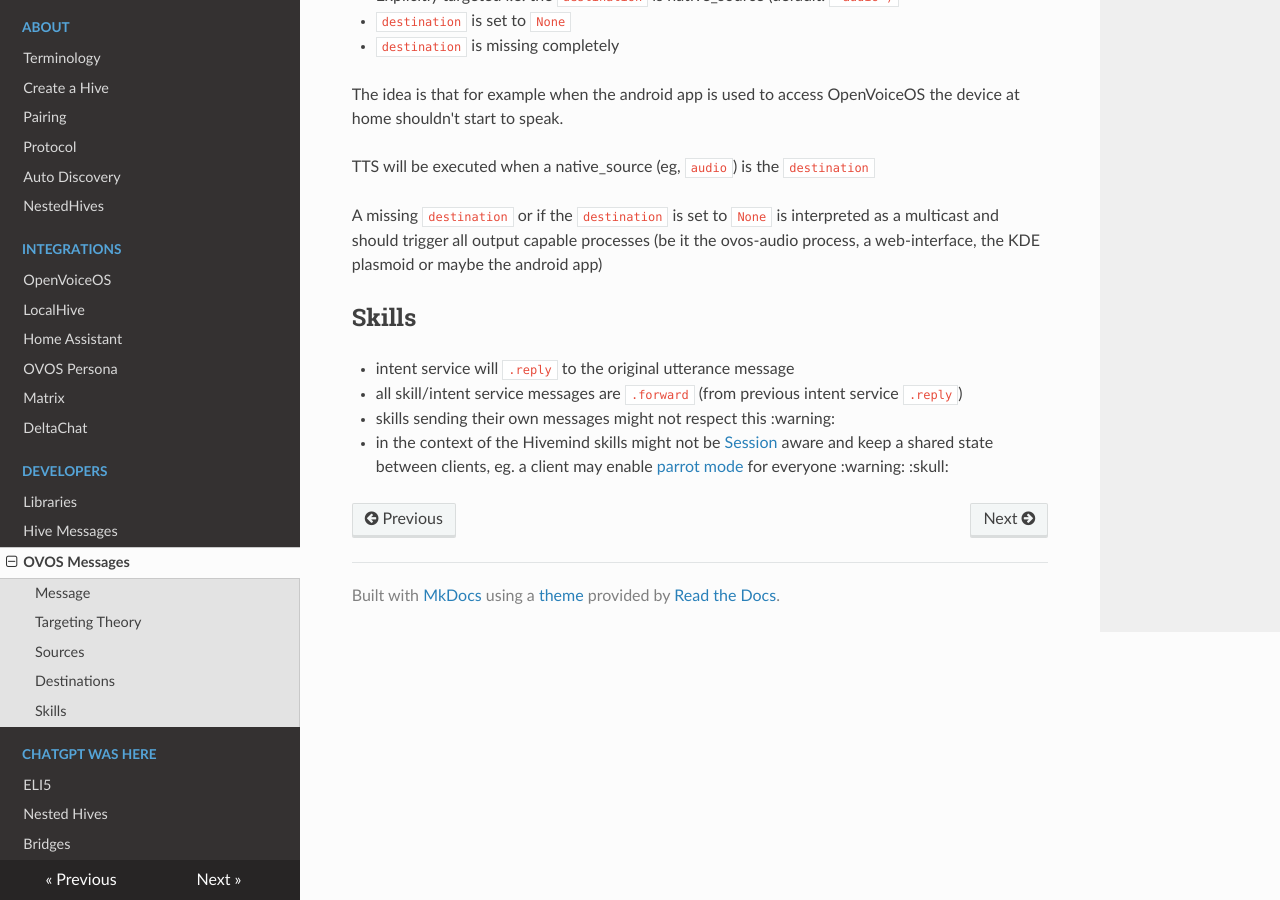
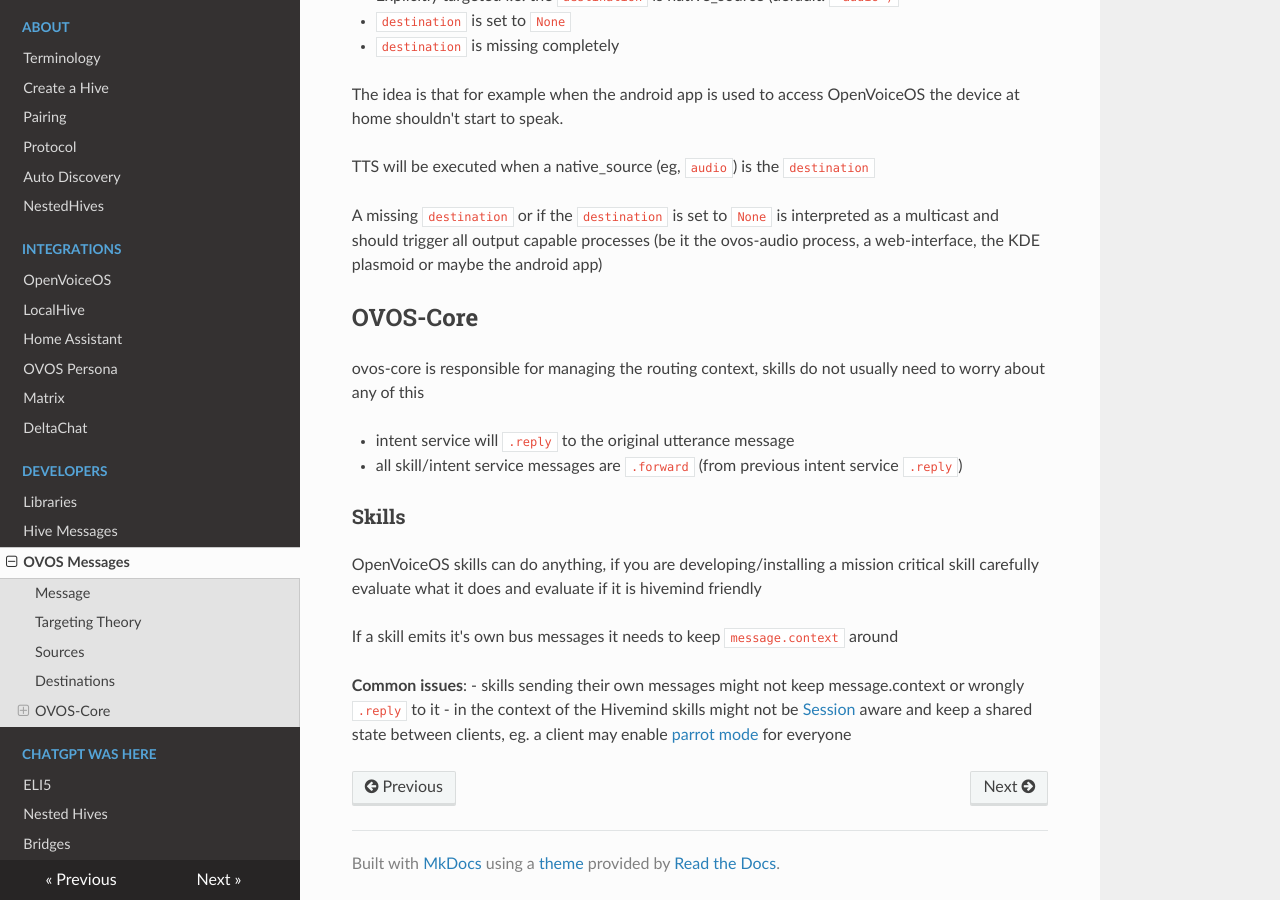
Before and after one commit to JarbasHiveMind/HiveMind-community-docs, an MkDocs documentation site: the page built from docs/13_mycroft.md, in a window 1280 px wide and 900 px high, scrolled down 1928 px. Built offline with MkDocs 1.6.1, drawn with Linux system fonts in a browser that asks for light colours; nearby versions of some CDN libraries.

Commit message:
clarify routing skills section

```diff
--- a/docs/13_mycroft.md
+++ b/docs/13_mycroft.md
@@ -67,9 +67,19 @@ TTS will be executed when a native_source (eg, `audio`) is the `destination`
 
 A missing `destination` or if the `destination` is set to `None` is interpreted as a multicast and should trigger all output capable processes (be it the ovos-audio process, a web-interface, the KDE plasmoid or maybe the android app)
 
-## Skills
+## OVOS-Core
+
+ovos-core is responsible for managing the routing context, skills do not usually need to worry about any of this
 
 - intent service will `.reply` to the original utterance message
 - all skill/intent service messages are `.forward` (from previous intent service `.reply`)
-- skills sending their own messages might not respect this :warning:
-- in the context of the Hivemind skills might not be [Session](https://github.com/OpenVoiceOS/ovos-bus-client/blob/dev/ovos_bus_client/session.py) aware and keep a shared state between clients, eg. a client may enable [parrot mode](https://github.com/JarbasSkills/skill-parrot) for everyone  :warning: :skull:
+
+### Skills
+
+OpenVoiceOS skills can do anything, if you are developing/installing a mission critical skill carefully evaluate what it does and evaluate if it is hivemind friendly
+
+If a skill emits it's own bus messages it needs to keep `message.context` around
+
+**Common issues**:
+- skills sending their own messages might not keep message.context or wrongly `.reply` to it
+- in the context of the Hivemind skills might not be [Session](https://github.com/OpenVoiceOS/ovos-bus-client/blob/dev/ovos_bus_client/session.py) aware and keep a shared state between clients, eg. a client may enable [parrot mode](https://github.com/JarbasSkills/skill-parrot) for everyone
```
